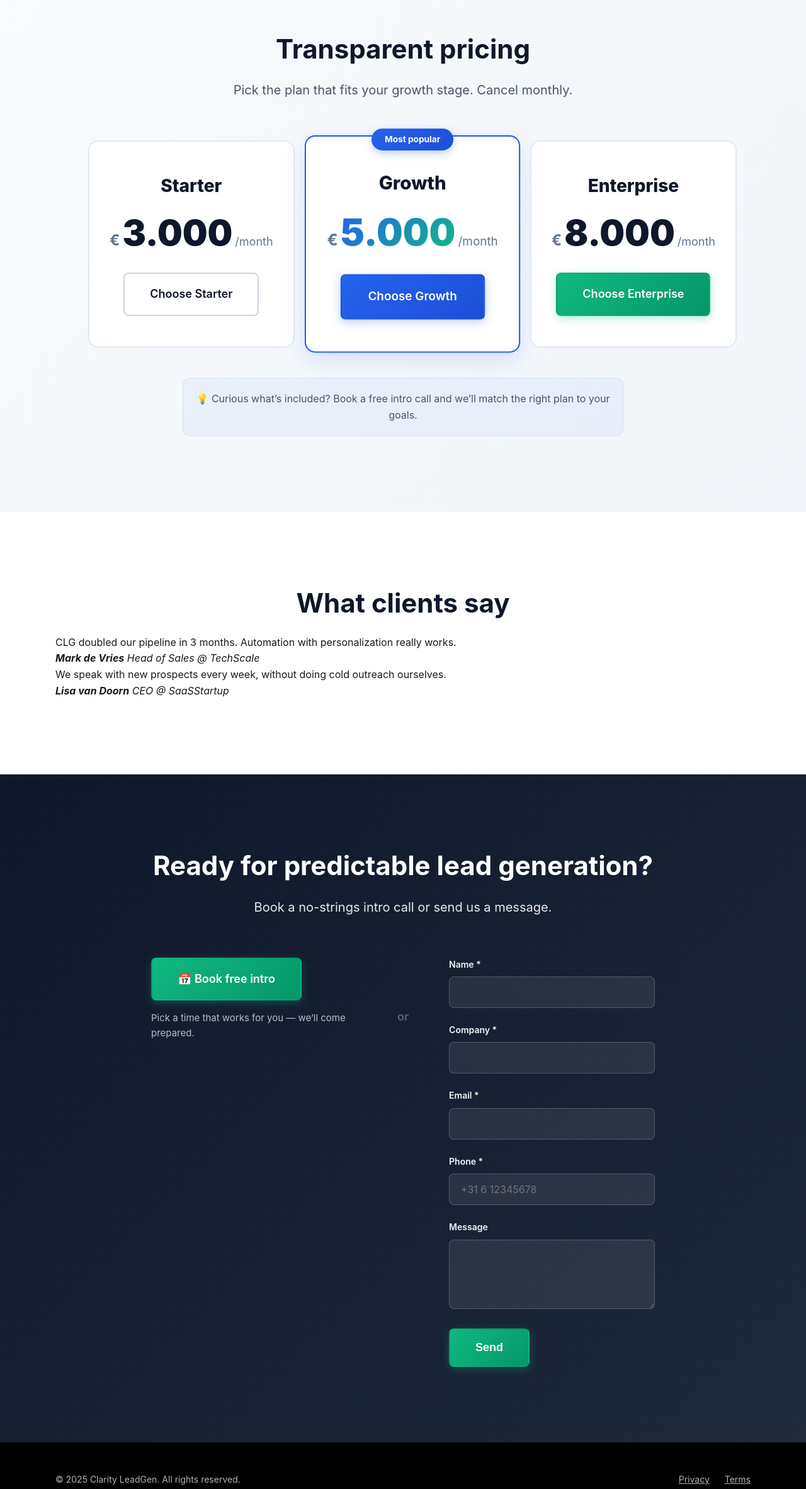
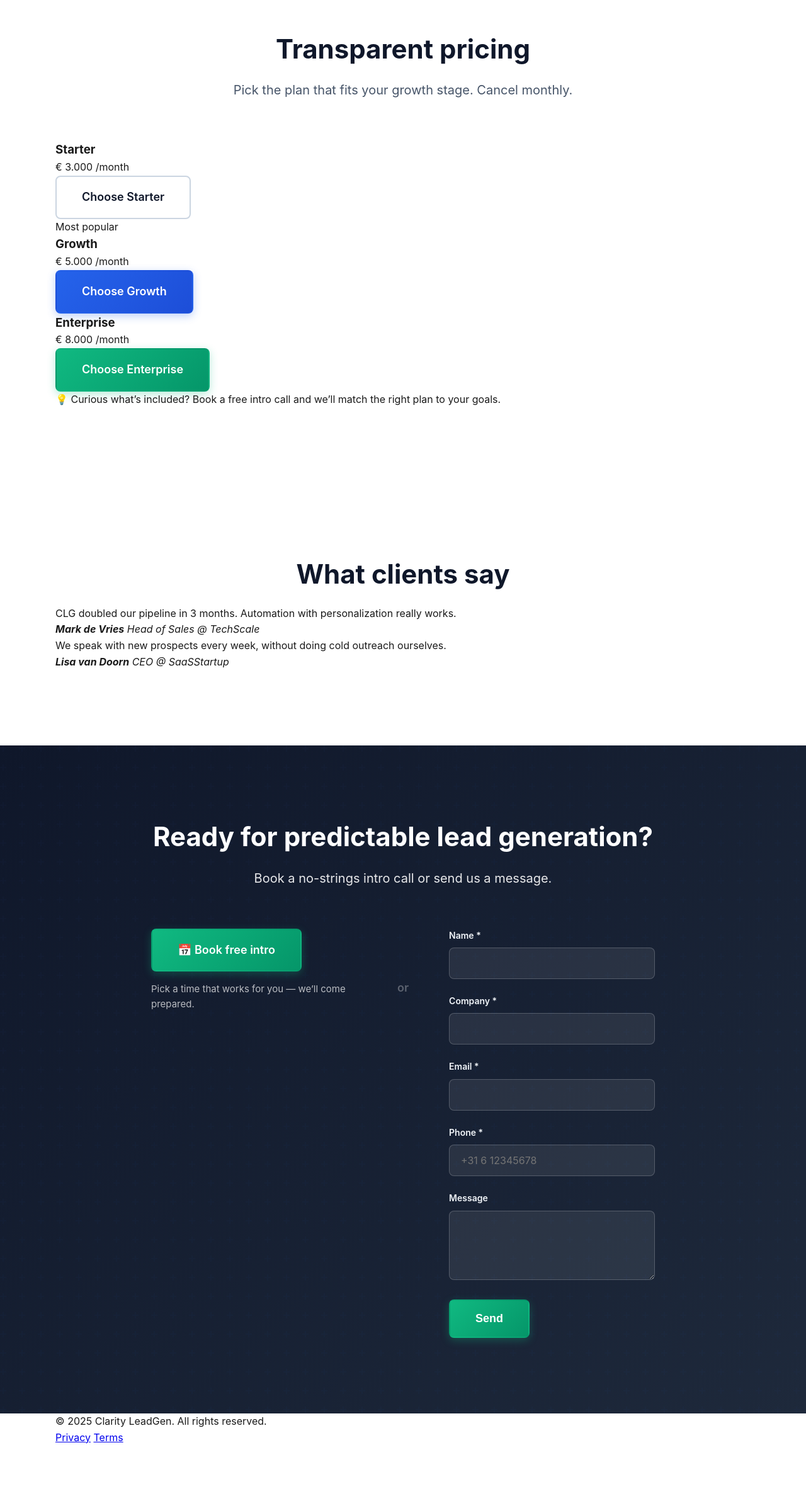
Before and after one commit to Bobski84/Clarityleadgen-site, a plain HTML site: page index.html in a window 1280 px wide. Shown: the part 3982-6347 px from the top of the page at 63% size. After the commit the page ends 6278 px from the top, so only its background shows below. Drawn offline with Linux system fonts and the light colour scheme.

Commit message:
Update index.html

```diff
--- a/index.html
+++ b/index.html
@@ -154,32 +154,6 @@
     .form__input:focus,.form__textarea:focus{ outline:none; border-color:#2563eb; background: rgba(255,255,255,.12); box-shadow: 0 0 0 3px rgba(37,99,235,.15); }
     .form__textarea{ resize:vertical; min-height:100px; }
     .form__success{ margin-top:20px; padding:16px; background: rgba(16,185,129,.2); border:1px solid rgba(16,185,129,.4); border-radius:8px; color:#fff; text-align:center; display:none; }
-
-    /* FOOTER */
-    .footer{ background:#000; color: rgba(255,255,255,.7); padding:48px 0 32px; }
-    .footer__container{ display:flex; flex-direction:column; gap:24px; align-items:center; text-align:center; }
-    @media (min-width:768px){ .footer__container{ flex-direction:row; justify-content:space-between; text-align:left; } }
-    .footer__copy{ font-size:14px; }
-    .footer__nav{ display:flex; gap:24px; }
-    .footer__link{ font-size:14px; color: rgba(255,255,255,.7); transition: color .2s ease; }
-    .footer__link:hover{ color:#2563eb; }
-
-    /* PRICING */
-    .section--pricing{ background: linear-gradient(135deg,#f8fafc 0%,#f1f5f9 100%); }
-    .pricing-cards{ display:grid; gap:24px; grid-template-columns:1fr; max-width:1000px; margin:0 auto; }
-    @media (min-width:768px){ .pricing-cards{ grid-template-columns: repeat(3,1fr); gap:24px; } }
-    .pricing-card{ background:#fff; border-radius:16px; padding:48px 32px; border:2px solid #e2e8f0; transition: all .3s ease; display:flex; flex-direction:column; align-items:center; text-align:center; position:relative; }
-    .pricing-card:hover{ transform: translateY(-8px); box-shadow:0 20px 40px rgba(0,0,0,.1); border-color:#cbd5e1; }
-    .pricing-card--featured{ border-color:#2563eb; box-shadow:0 12px 32px rgba(37,99,235,.15); transform: scale(1.05); }
-    @media (min-width:768px){ .pricing-card--featured{ transform: scale(1.05); } .pricing-card--featured:hover{ transform: scale(1.05) translateY(-8px); } }
-    .pricing-card__badge{ position:absolute; top:-12px; left:50%; transform: translateX(-50%); background: linear-gradient(135deg,#2563eb 0%,#1d4ed8 100%); color:#fff; padding:6px 20px; border-radius:20px; font-size:13px; font-weight:700; white-space:nowrap; box-shadow:0 4px 12px rgba(37,99,235,.3); }
-    .pricing-card__name{ font-size:28px; font-weight:800; color:#0f172a; margin-bottom:24px; }
-    .pricing-card__price{ margin-bottom:32px; display:flex; align-items:baseline; justify-content:center; }
-    .pricing-card__currency{ font-size:24px; font-weight:700; color:#64748b; margin-right:4px; }
-    .pricing-card__amount{ font-size:56px; font-weight:900; color:#0f172a; line-height:1; }
-    .pricing-card__period{ font-size:18px; color:#64748b; margin-left:4px; }
-    .pricing-card--featured .pricing-card__amount{ background: linear-gradient(135deg,#2563eb 0%,#10b981 100%); -webkit-background-clip:text; -webkit-text-fill-color:transparent; background-clip:text; }
-    .pricing-note{ text-align:center; margin-top:48px; font-size:16px; color:#475569; max-width:700px; margin-left:auto; margin-right:auto; padding:20px; background: rgba(37,99,235,.05); border-radius:12px; border:1px solid rgba(37,99,235,.1); }
   </style>
 </head>
 <body>
@@ -311,7 +285,7 @@
   <section class="section section--voordelen" id="voordelen">
     <div class="container">
       <h2 class="section__title" id="benefitsTitle">Why CLG</h2>
-      <div class="benefits">
+    <div class="benefits">
         <article class="benefit">
           <div class="benefit__icon" aria-hidden="true">⚡</div>
           <h3 class="benefit__title" id="benefit1Title">Consistent pipeline</h3>
@@ -357,7 +331,7 @@
   <section class="section section--pricing" id="pricing">
     <div class="container">
       <h2 class="section__title" id="pricingTitle">Transparent pricing</h2>
-    <p class="section__intro" id="pricingIntro">Pick the plan that fits your growth stage. Cancel monthly.</p>
+      <p class="section__intro" id="pricingIntro">Pick the plan that fits your growth stage. Cancel monthly.</p>
       <div class="pricing-cards">
         <article class="pricing-card">
           <h3 class="pricing-card__name" id="price1Name">Starter</h3>
@@ -428,7 +402,7 @@
         </div>
         <div class="contact__divider" aria-hidden="true" id="contactDivider">or</div>
 
-        <!-- VARIANT B: AJAX → MAKE WEBHOOK + REDIRECT -->
+        <!-- AJAX → MAKE WEBHOOK -->
         <form class="contact__form" id="contactForm" action="" method="POST" novalidate>
           <div class="form__group">
             <label for="name" class="form__label" id="labelName">Name *</label>
@@ -443,7 +417,7 @@
             <input type="email" id="email" name="email" class="form__input" required />
           </div>
 
-          <!-- Phone (REQUIRED) — moved ABOVE Message -->
+          <!-- Phone (REQUIRED) — ABOVE Message -->
           <div class="form__group">
             <label for="phone" class="form__label" id="labelPhone">Phone *</label>
             <input
@@ -477,7 +451,7 @@
           <input type="text" name="hp" tabindex="-1" autocomplete="off" style="display:none">
 
           <button type="submit" class="btn btn--success btn--large" id="contactSubmit">Send</button>
-          <div class="form__success" id="formSuccess"><p id="formSuccessText">✓ Thanks! We’ll get back within 24 hours.</p></div>
+          <div class="form__success" id="formSuccess" role="status" aria-live="polite"><p id="formSuccessText">✓ Thanks! We’ll get back within 24 hours.</p></div>
         </form>
       </div>
     </div>
@@ -537,14 +511,14 @@
       });
     });
 
-    /************ Contact form → Make webhook (Variant B) ************/
+    /************ Contact form → Make webhook ************/
     const MAKE_HOOK = "https://hook.eu2.make.com/opau7jewxxh2ymrc2tnhui8rrx51wgiy";
     const contactForm = document.getElementById('contactForm');
     const formSuccess = document.getElementById('formSuccess');
     const submitBtn = document.getElementById('contactSubmit');
 
     // Prefill page_url & UTM params
-    (function prefillContext() {
+    function prefillContext() {
       if (!contactForm) return;
       const params = new URLSearchParams(location.search);
       const set = (name, value) => {
@@ -553,7 +527,8 @@
       };
       set('page_url', location.href);
       ['utm_source','utm_medium','utm_campaign','utm_term','utm_content'].forEach(k => set(k, params.get(k)));
-    })();
+    }
+    prefillContext();
 
     if (contactForm) {
       contactForm.addEventListener('submit', async (e) => {
@@ -571,7 +546,6 @@
         const emailRegex = /^[^\s@]+@[^\s@]+\.[^\s@]+$/;
         const phoneRegex = /^[0-9+().\s-]{6,}$/;
 
-        // Require phone as well
         if (!name || !company || !email || !phone) {
           alert(currentLang === 'nl' ? 'Vul alle verplichte velden in.' : 'Please fill all required fields.');
           return;
@@ -594,14 +568,20 @@
           const res = await fetch(MAKE_HOOK, { method: 'POST', body: data });
           if (!res.ok) throw new Error('Request failed');
 
-          // Optional inline success flash (in case redirect is delayed)
+          // Show inline success
           if (formSuccess) {
             formSuccess.style.display = 'block';
             formSuccess.scrollIntoView({ behavior: 'smooth', block: 'nearest' });
           }
 
-          // Redirect to thank-you page
-          window.location.href = '/bedankt.html';
+          // Clear the form (fix: no data remains)
+          contactForm.reset();
+          // Refill hidden context after reset
+          prefillContext();
+
+          // Re-enable for another message
+          submitBtn.disabled = false;
+          submitBtn.textContent = (currentLang === 'nl') ? 'Versturen' : 'Send';
         } catch (err) {
           alert(currentLang === 'nl'
             ? 'Er ging iets mis bij het versturen. Probeer het later opnieuw.'
@@ -818,7 +798,6 @@
         'labelName','labelCompany','labelEmail','labelMessage','labelPhone','contactSubmit','formSuccessText','footerRights','footerPrivacy','footerTerms'
       ];
       ids.forEach(id => { const el = document.getElementById(id); if (el && t[id] !== undefined) el.textContent = t[id]; });
-      // Toggle pressed state
       btnEN.setAttribute('aria-pressed', lang === 'en');
       btnNL.setAttribute('aria-pressed', lang === 'nl');
       // Reset submit button text if needed
```
